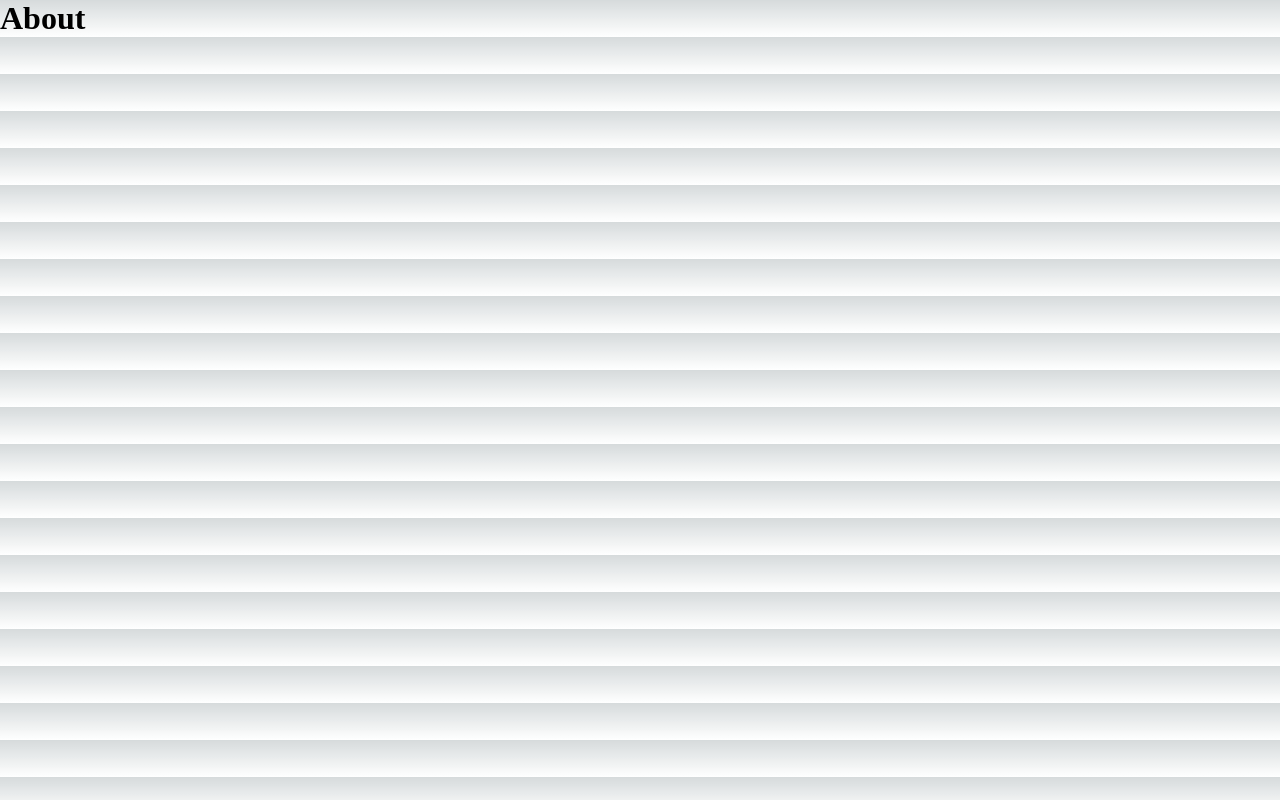
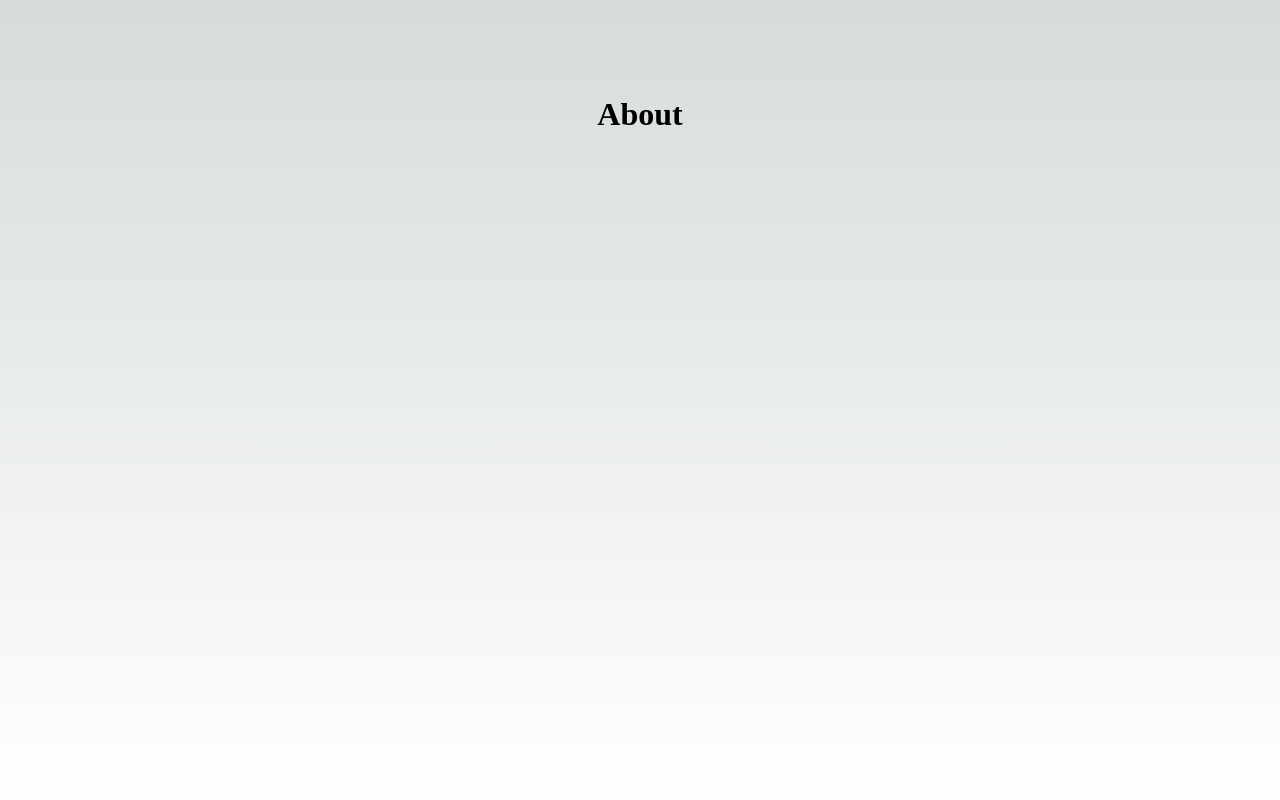
Before and after one commit to fidotheprince/nextjs-practice, a Next.js app in the folder next-pract/: page /about in a window 1280 px wide. Built offline with nearby package versions, Linux system fonts and the light colour scheme.

Commit message:
created Layout component and wrapped it aroundComponent;

```diff
--- /dev/null
+++ b/next-pract/components/Layout.js
@@ -0,0 +1,17 @@
+import styles from '../styles/Layout.module.css'
+
+/**
+ * Component is self titled and is the application
+ * @param {Component} param0
+ * @returns void
+ */
+
+const Layout = ({children}) => {
+    return (
+        <div className={styles.container}>
+            <main className={styles.main}>{children}</main>
+        </div>
+    )
+}
+
+export default Layout;
--- a/next-pract/pages/_app.js
+++ b/next-pract/pages/_app.js
@@ -1,5 +1,10 @@
+import Layout from '../components/Layout'
 import '../styles/globals.css'
 
 export default function App({ Component, pageProps }) {
-  return <Component {...pageProps} />
+  return (
+    <Layout>
+      <Component {...pageProps} />
+    </Layout>
+    )
 }
```
Also changed, not shown: next-pract/styles/Layout.module.css (renamed from next-pract/styles/Home.module.css), 1 other file (tests, documents, lock files or other folders).
